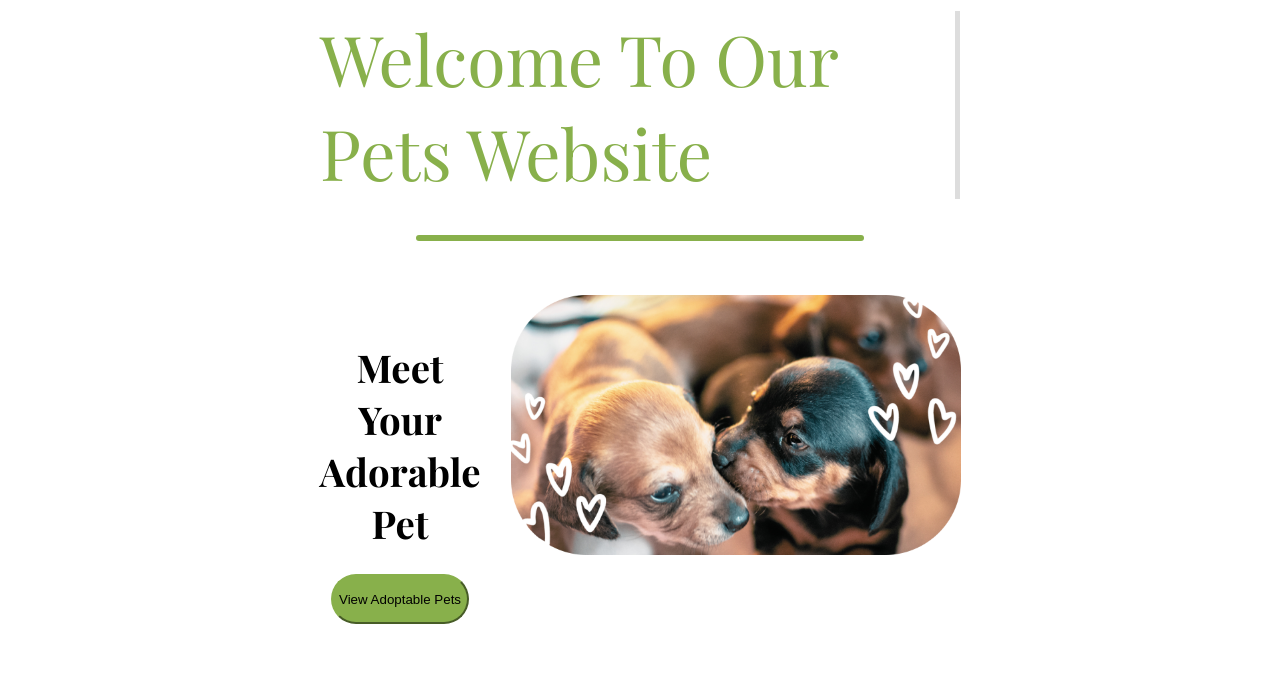
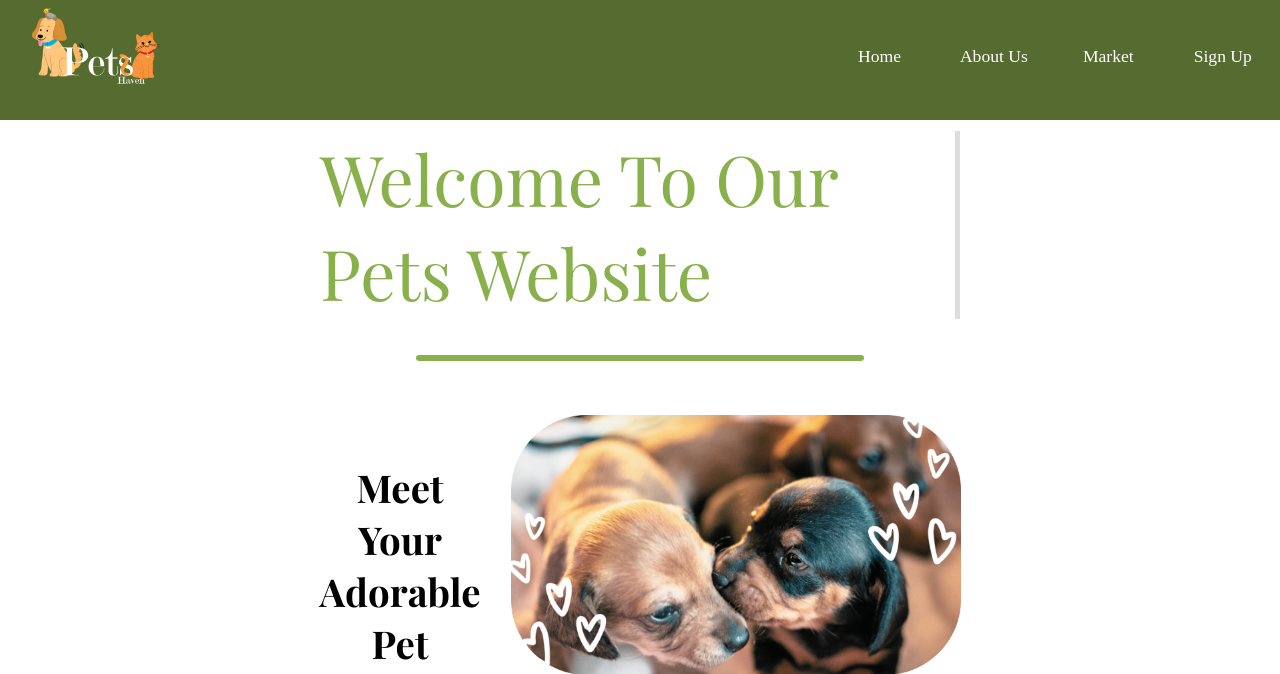
Before and after one commit to Raed-Bourouis/Pets-Projet-Web, a PHP site: page /home.html in a window 1280 px wide. Shown: the top 674 px of the page. Run offline with PHP 8.4, Linux system fonts and the light colour scheme.

Commit message:
c bn el home

```diff
--- a/home.css
+++ b/home.css
@@ -35,12 +35,38 @@ button:hover{
 
 
 
+/*Header style*/
+nav {
+    margin-top: 0.0;
+    background-color: #556B2F;
+    height: 15vh;
+    display: grid;
+    grid-template-columns: 1fr 1.25fr;
+    column-gap: 30vw;
+
+
+}
+
+nav ul {
+    list-style: none;
+    display: grid;
+    grid-template-columns: repeat(4, 1fr);
+    text-align: center;
+    padding-top: 3.5vh;
+    font-family: "Kavivanar";
+    font-size: 2.2vh;
+    color: #fff;
+
+
+
+}
 #logo {
     position: relative;
     padding-top: 1vh;
     padding-left: 2.5vw;
     width: 10vw;
 }
+
 
 /* intro */
 #presentation{
@@ -144,3 +170,20 @@ button:hover{
 #btn4{
     width: 5em;
 }
+
+
+/*footer*/
+footer{
+    background-color:#556B2F;
+    display: flex;
+    flex-flow: row wrap;
+    justify-content:space-between;
+    font-family: "Kavivanar";
+    color: #fff;
+    align-items: center;
+
+}
+
+footer div:nth-child(3){
+    padding-right: 2vw;
+}
--- a/home.html
+++ b/home.html
@@ -9,7 +9,30 @@
 </head>
 <body>
     <!--Header-->
-
+    <div>
+        <nav>
+            <div>
+                <img id="logo"
+                    src="logo.png">
+            </div>
+            <div id="nav-list">
+                <ul>
+                    <div>
+                        <li>Home</li>
+                    </div>
+                    <div>
+                        <li>About Us</li>
+                    </div>
+                    <div>
+                        <li>Market</li>
+                    </div>
+                    <div>
+                        <li>Sign Up</li>
+                    </div>
+                </ul>
+            </div>
+        </nav>
+    </div>
 <div id="section">
     <!-- intro -->
     <div class="container">
@@ -93,6 +116,23 @@
 
     </div>
 </div>
+    <!--footer-->
+    <footer>
+        <div >
+            <img id="logo"
+            src="logo.png">
+        </div>
+        <div>
+            <p>Addresses:<br>Denden, Manouba<br>Moncef Bey, Tunis
+            </p>
+        </div>
+        <div>
+            <p>Email: pets@gmail.com</p>
+            <p>Tel: +218 12 898 757</p>
+            <p>Fax: +218 62 69 26</p>
+            <p>RIB: 156549855955558598</p>
+        </div>
+    </footer>
     <script src="home.js"></script>
 </body>
 </html>
```
